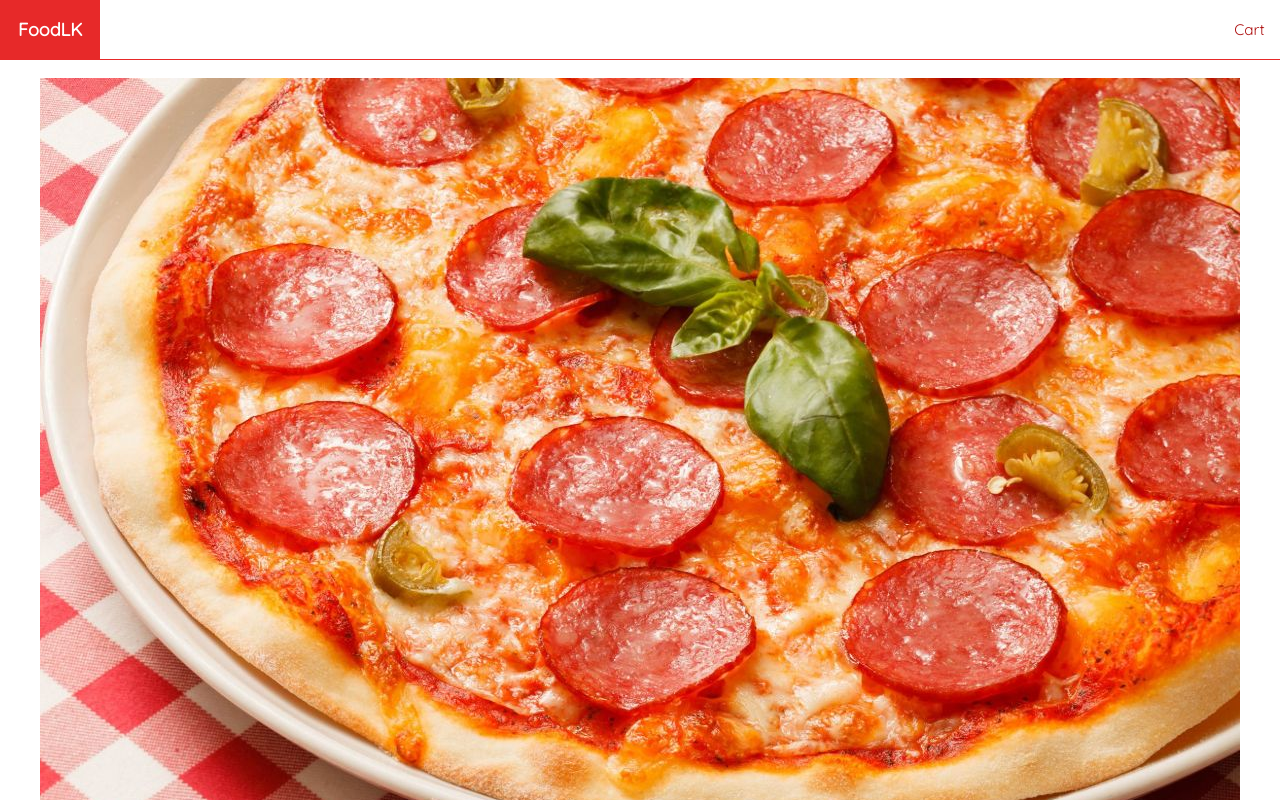
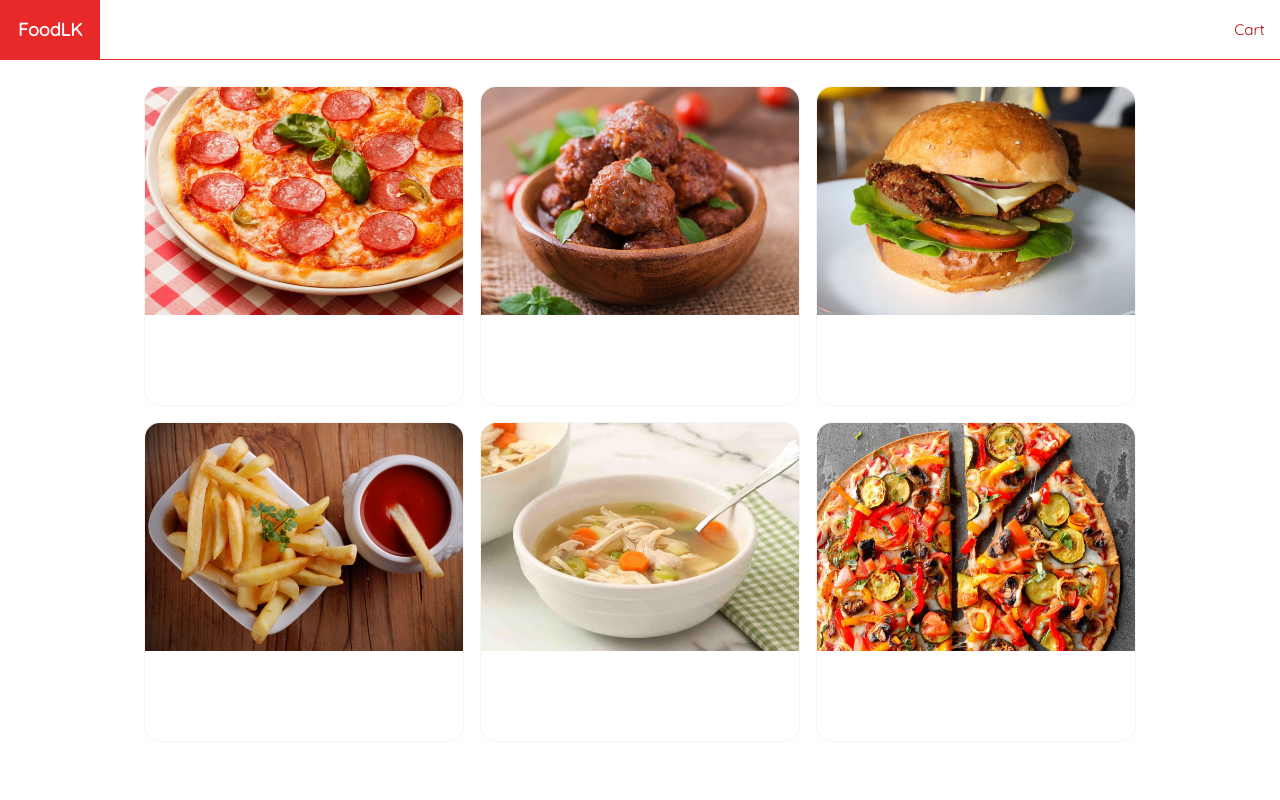
Before and after one commit to NavinduDahanayakeOfficial/foodlk, an Angular app: page / in a window 1280 px wide. Shown: the top 800 px of the page. Built offline with nearby package versions, Linux system fonts and the light colour scheme.

Commit message:
added styling to home page

```diff
--- a/src/app/home/home.component.css
+++ b/src/app/home/home.component.css
@@ -0,0 +1,25 @@
+ul{
+    display: flex;
+    justify-content: center;
+    align-self: center;
+    flex-wrap: wrap;
+    list-style-type: none;
+    padding: 0;
+}
+
+ul li a{
+    height: 20rem;
+    width: 20rem;
+    border: 1px solid whitesmoke;
+    border-radius: 1rem;
+    margin: 0.5rem;
+    display: flex;
+    flex-direction: column;
+    overflow: hidden;
+    color: #e72929;
+}
+
+ul li a:hover{
+    opacity: 0.9;
+    cursor: pointer;
+}
--- a/src/app/home/home.component.html
+++ b/src/app/home/home.component.html
@@ -1,5 +1,7 @@
 <ul>
-    <li *ngFor="let food of foods">
-        <img src="{{food}}" alt=""/>
-    </li>
+  <li *ngFor="let food of foods">
+    <a>
+      <img src="{{ food }}" alt="" />
+    </a>
+  </li>
 </ul>
--- a/src/styles.css
+++ b/src/styles.css
@@ -3,6 +3,10 @@
 
 *{
     box-sizing: border-box;
+}
+
+html{
+    font-size: 16px;
 }
 
 body{
```
